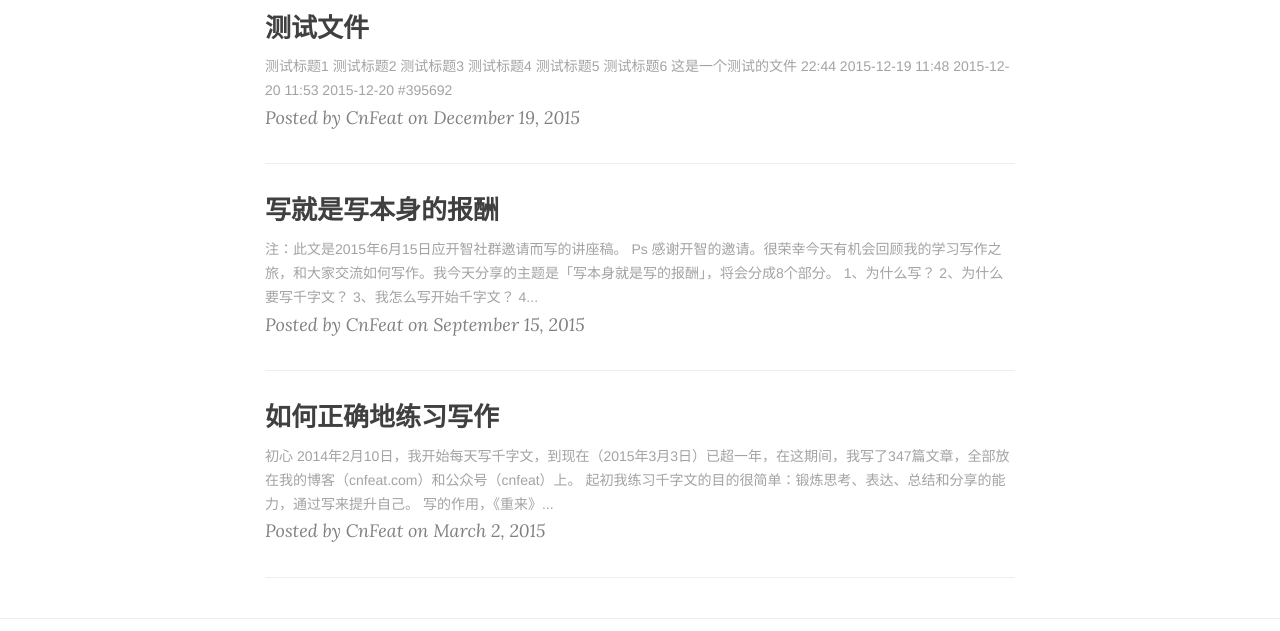
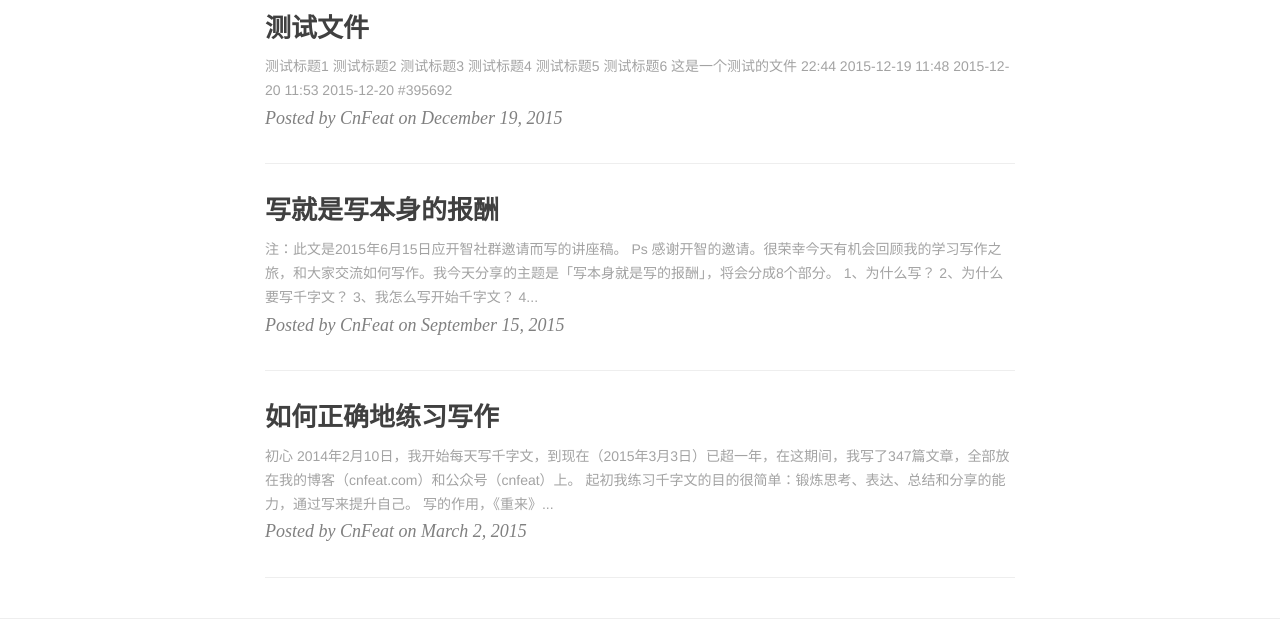
Before and after one commit to Pinary/Pinary.github.io, a Jekyll site: the page built from index.html, in a window 1280 px wide. Shown: the part 466-1097 px from the top of the page. Built offline with Jekyll 4.4.1, drawn with Linux system fonts in a browser that asks for light colours; nearby versions of some CDN libraries; the list of posts is cut into pages by our own code.

Commit message:
提升性能

```diff
--- a/_includes/head.html
+++ b/_includes/head.html
@@ -22,10 +22,11 @@
     <link rel="stylesheet" href="{{ "/css/syntax.css" | prepend: site.baseurl }}">
 
     <!-- Custom Fonts -->
-    <link href="//maxcdn.bootstrapcdn.com/font-awesome/4.3.0/css/font-awesome.min.css" rel="stylesheet" type="text/css">
+    <link href="//cdn.bootcss.com/font-awesome/4.5.0/css/font-awesome.min.css" rel="stylesheet" type="text/css">
+	<!--
     <link href='//fonts.googleapis.com/css?family=Lora:400,700,400italic,700italic' rel='stylesheet' type='text/css'>
     <link href='//fonts.googleapis.com/css?family=Open+Sans:300italic,400italic,600italic,700italic,800italic,400,300,600,700,800' rel='stylesheet' type='text/css'>
-
+	-->
     <!-- HTML5 Shim and Respond.js IE8 support of HTML5 elements and media queries -->
     <!-- WARNING: Respond.js doesn't work if you view the page via file:// -->
     <!--[if lt IE 9]>
```
